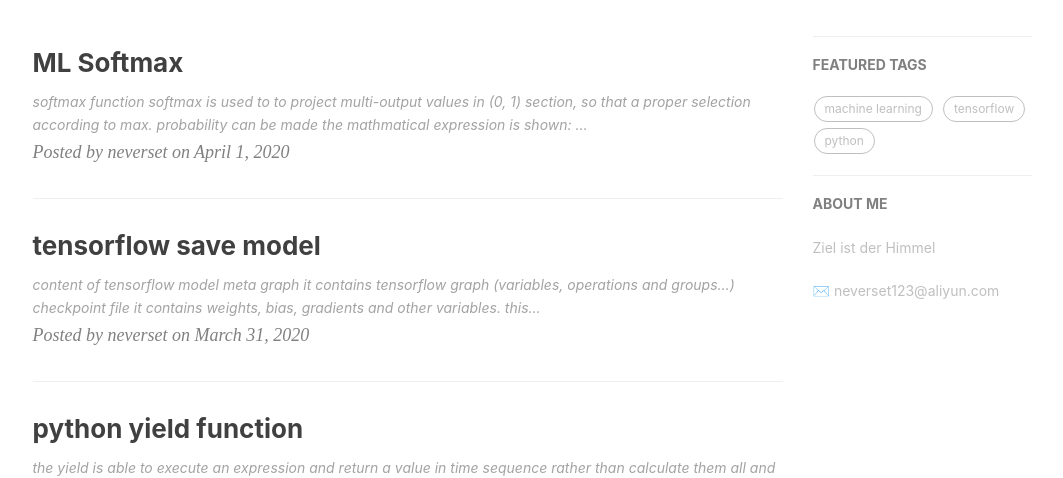
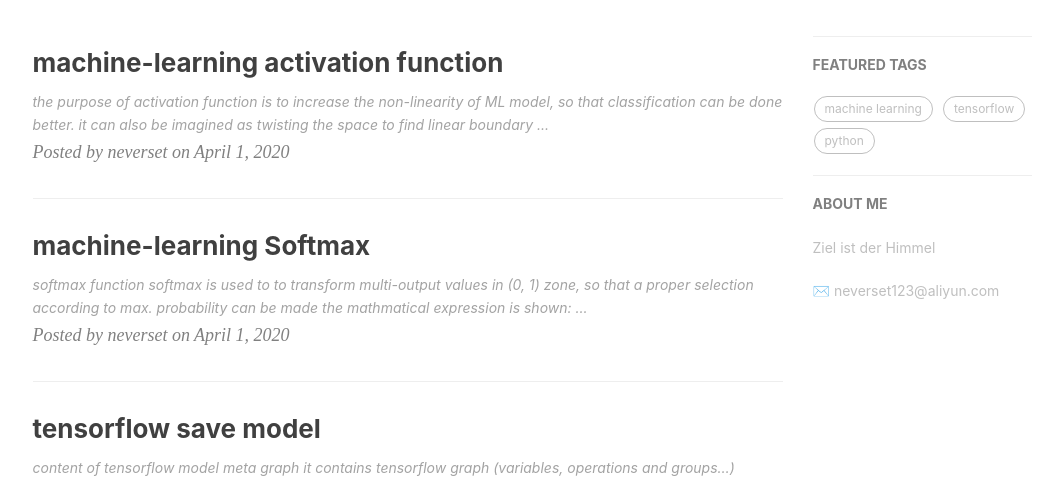
Before and after one commit to neverset123/YWHome, a Jekyll site: the page built from index.html, in a window 1280 px wide and 900 px high, cut to the strip 422-900 px from the top of the window. Shown: the whole strip, without its empty margins (135-1198 px from the left). Built offline with Jekyll 4.4.1, drawn with Linux system fonts in a browser that asks for light colours; nearby versions of some CDN libraries; the list of posts is cut into pages by our own code; comment, search, counter and statistics services are not loaded.

Commit message:
activation function post

```diff
--- a/_posts/2020-03-31-ML Softmax.md
+++ b/_posts/2020-03-31-ML Softmax.md
@@ -1,6 +1,6 @@
 ---
 layout:     post
-title:      ML Softmax
+title:      machine-learning Softmax
 subtitle:
 date:       2020-04-01
 author:     neverset
@@ -14,7 +14,7 @@ tags:
 
 ![](https://raw.githubusercontent.com/neverset123/cloudimg/master/Img20200401191034.png)
 
-softmax is used to to project multi-output values in (0, 1) section, so that a proper selection according to max. probability can be made
+softmax is used to to transform multi-output values in (0, 1) zone, so that a proper selection according to max. probability can be made
 
 the mathmatical expression is shown:
 ![](https://raw.githubusercontent.com/neverset123/cloudimg/master/Img20200401191542.png)
@@ -30,5 +30,6 @@ a: predicted value with softmax
 ### Partial derivative
 if j not equal i: aj
 if j equal i: ai-1
-[ i is the final selected one
-  j is the item to derivate partially]
+
+[i is the final selected one;
+j is the item to derivate partially]
--- /dev/null
+++ b/_posts/2020-04-01-ML activation function.md
@@ -0,0 +1,46 @@
+---
+layout:     post
+title:      machine-learning activation function
+subtitle:
+date:       2020-04-01
+author:     neverset
+header-img: img/post-bg-kuaidi.jpg
+catalog: true
+tags:
+    - machine learning
+---
+
+the purpose of activation function is to increase the non-linearity of ML model, so that classification can be done better.
+it can also be imagined as twisting the space to find linear boundary
+
+![](https://raw.githubusercontent.com/neverset123/cloudimg/master/Img20200402014156.png)
+
+## sigmoid
+
+usually used for classification, output is squeezed into (0, 1)zone
+![](https://raw.githubusercontent.com/neverset123/cloudimg/master/Img20200402014622.png)
+
+## tanh
+
+it is similar to sigmoid, but output is in (-1, 1) zone.
+Its max. gradient is larger than sigmoid, and it decrease faster than sigmoid (possibly gradient vanishing problem)
+![](https://raw.githubusercontent.com/neverset123/cloudimg/master/Img20200402014840.png)
+
+## ReLU
+
+relu works like a gate-keeper (keep negative value out with dead neutron)
+It doesnot have the gradient vanishing problem (gradient either be 1 or 0)
+![](https://raw.githubusercontent.com/neverset123/cloudimg/master/Img20200402015435.png)
+
+relu has sparse activation ability
+### sparsity
+
+sparsity means more zeros in the parameter matrix
+
+#### Feature selection
+
+non-important parameters will be automatically neglected, only a few important paramters will be kept for next layer, this increase modell stability during prediction
+
+#### Interpretability
+
+problem can be explained with key factors
```
